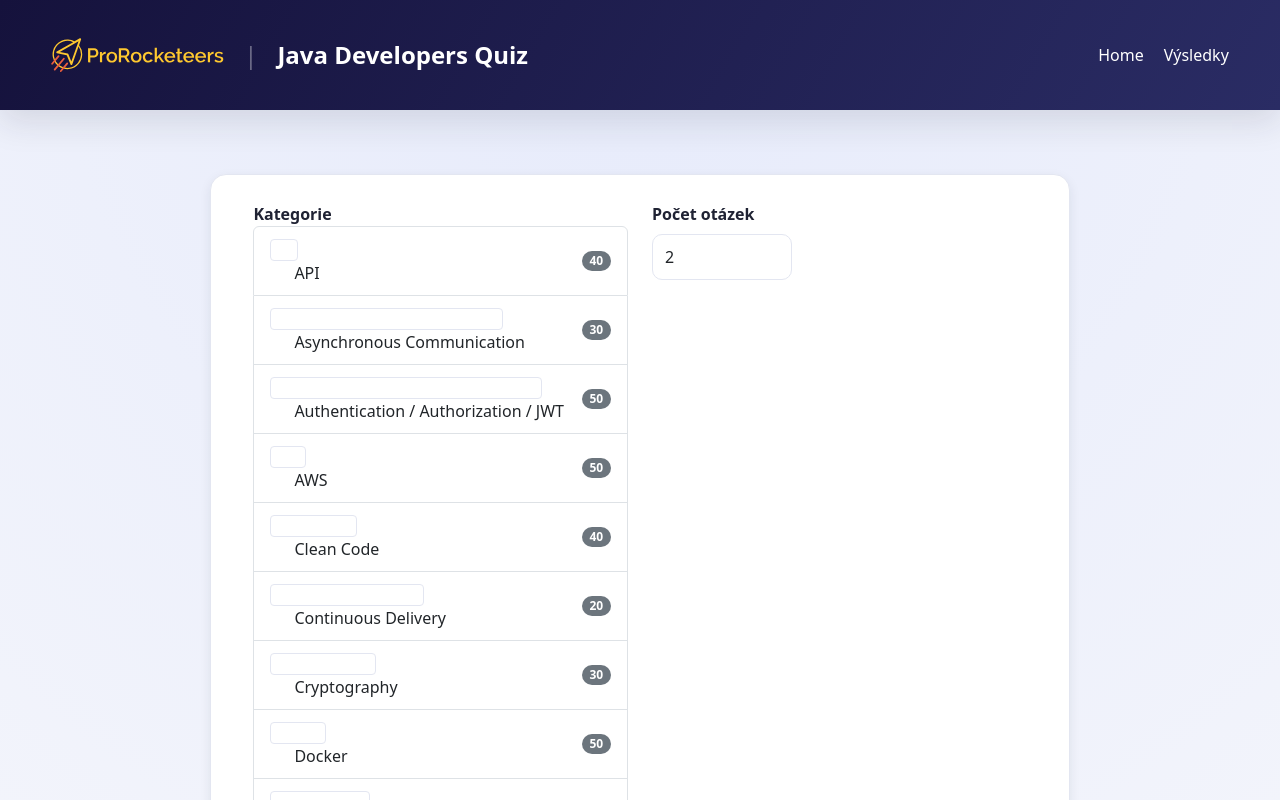
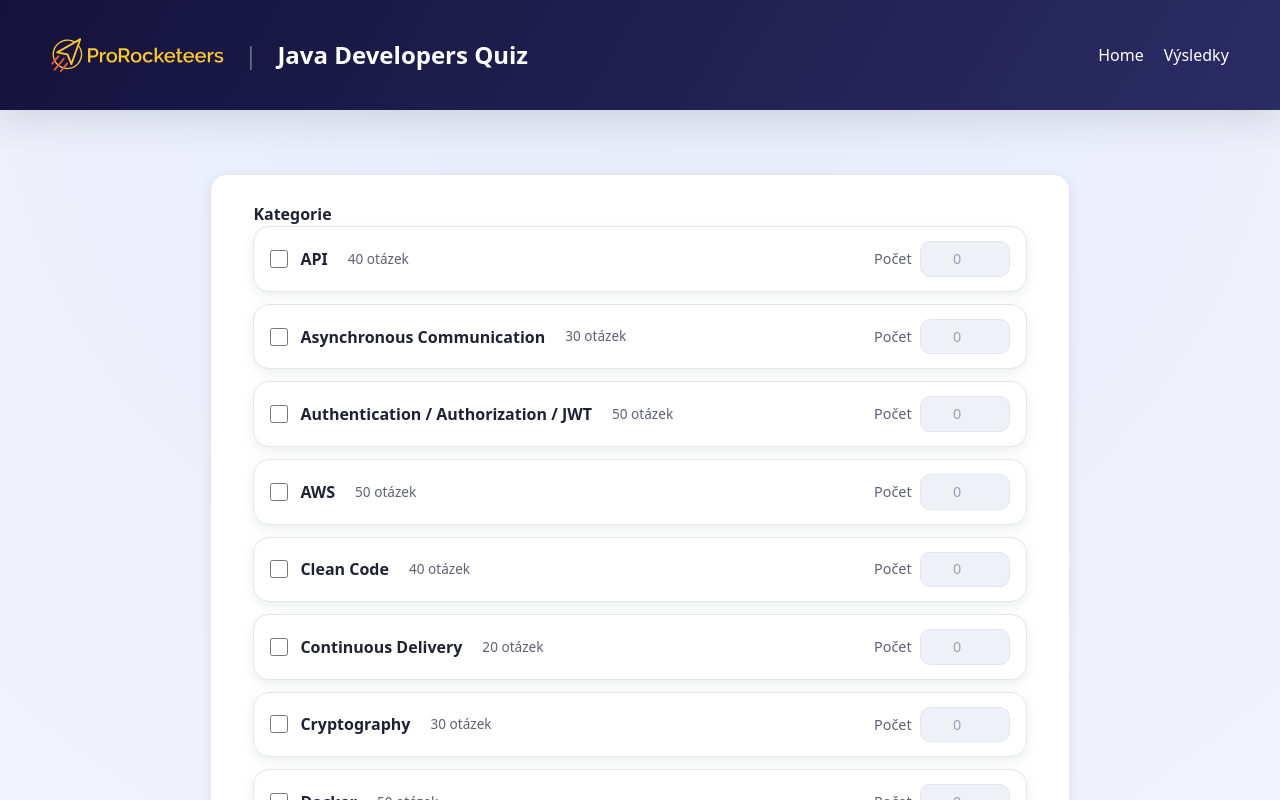
Before and after one commit to ProRocketeers/developers-quiz, a React (Vite) app: page /quiz in a window 1280 px wide. Shown: the top 800 px of the page. Built offline with nearby package versions, Linux system fonts and the light colour scheme.

Commit message:
Improve category selection and counts

```diff
--- /dev/null
+++ b/src/components/CategoryList.css
@@ -0,0 +1,91 @@
+.category-list {
+  display: flex;
+  flex-direction: column;
+  gap: 12px;
+}
+
+.category-item {
+  display: flex;
+  align-items: center;
+  justify-content: space-between;
+  gap: 16px;
+  padding: 14px 16px;
+  background: var(--color-surface);
+  border-radius: 16px;
+  border: 1px solid var(--color-border);
+  box-shadow: var(--shadow-sm);
+  transition: border-color 0.2s, box-shadow 0.2s, transform 0.2s;
+}
+
+.category-item.selected {
+  border-color: rgba(47, 91, 255, 0.45);
+  box-shadow: 0 10px 24px rgba(47, 91, 255, 0.12);
+  transform: translateY(-1px);
+}
+
+.category-info {
+  display: flex;
+  align-items: center;
+  gap: 12px;
+  font-weight: 600;
+  color: var(--color-text);
+  flex: 1;
+}
+
+.category-info input[type="checkbox"] {
+  width: 18px;
+  height: 18px;
+  border-radius: 6px;
+  border: 1px solid var(--color-border);
+  accent-color: var(--color-primary);
+}
+
+.category-name {
+  display: inline-flex;
+  align-items: center;
+}
+
+.category-meta {
+  font-size: 0.85rem;
+  color: var(--color-muted);
+  font-weight: 500;
+  margin-left: 8px;
+}
+
+.category-count {
+  display: flex;
+  align-items: center;
+  gap: 8px;
+  font-size: 0.9rem;
+  color: var(--color-muted);
+}
+
+.category-count input {
+  width: 90px;
+  padding: 6px 10px;
+  border-radius: 10px;
+  border: 1px solid var(--color-border);
+  text-align: center;
+  background: #f8f9ff;
+}
+
+.category-count input:disabled {
+  background: #f0f1f6;
+  color: #9aa0b2;
+}
+
+@media (max-width: 768px) {
+  .category-item {
+    flex-direction: column;
+    align-items: flex-start;
+  }
+
+  .category-count {
+    width: 100%;
+    justify-content: space-between;
+  }
+
+  .category-count input {
+    width: 120px;
+  }
+}
--- a/src/components/CategoryList.tsx
+++ b/src/components/CategoryList.tsx
@@ -1,11 +1,13 @@
-import { useState } from "react";
-import { Badge, Form, ListGroup } from "react-bootstrap";
+import { Form } from "react-bootstrap";
+import "./CategoryList.css";
 
 function CategoryList({
   categories,
   onSelectionChange,
   multiSelect = false,
   value,
+  categoryQuestionCounts = {},
+  onCountChange,
 }) {
   const selected = value ?? "";
 
@@ -15,6 +17,13 @@ function CategoryList({
       : [...selected, categoryName];
 
     onSelectionChange?.(newSelected);
+  };
+
+  const handleCountChange = (categoryName, val, maxCount) => {
+    const parsed = Number(val);
+    if (Number.isNaN(parsed)) return;
+    const sanitized = Math.max(0, Math.min(parsed, maxCount));
+    onCountChange?.(categoryName, sanitized);
   };
 
   const handleSelectChange = (e) => {
@@ -36,27 +45,46 @@ function CategoryList({
   }
 
   return (
-    <ListGroup>
-      {categories?.map((category) => (
-        <ListGroup.Item
-          key={category.name}
-          className="d-flex justify-content-between align-items-center"
-          action
-          onClick={() => handleToggle(category.name)}
-        >
-          <Form.Check
-            type="checkbox"
-            checked={selected.includes(category.name)}
-            onChange={() => handleToggle(category.name)}
-            label={category.name}
-            onClick={(e) => e.stopPropagation()}
-          />
-          <Badge bg="secondary" pill>
-            {category.count}
-          </Badge>
-        </ListGroup.Item>
-      ))}
-    </ListGroup>
+    <div className="category-list">
+      {categories?.map((category) => {
+        const isSelected = selected.includes(category.name);
+        const countValue = categoryQuestionCounts[category.name] ?? 0;
+
+        return (
+          <div
+            key={category.name}
+            className={`category-item ${isSelected ? "selected" : ""}`}
+          >
+            <label className="category-info">
+              <input
+                type="checkbox"
+                checked={isSelected}
+                onChange={() => handleToggle(category.name)}
+              />
+              <span className="category-name">{category.name}</span>
+              <span className="category-meta">{category.count} otázek</span>
+            </label>
+            <div className="category-count">
+              <span>Počet</span>
+              <input
+                type="number"
+                min={0}
+                max={category.count}
+                value={countValue}
+                disabled={!isSelected}
+                onChange={(e) =>
+                  handleCountChange(
+                    category.name,
+                    e.target.value,
+                    category.count,
+                  )
+                }
+              />
+            </div>
+          </div>
+        );
+      })}
+    </div>
   );
 }
 
--- a/src/components/QuizContainer.tsx
+++ b/src/components/QuizContainer.tsx
@@ -43,6 +43,7 @@ function QuizContainer() {
         settings.questionCount,
         settings.useMock,
         settings.multiSelect ? settings.selectedCategories : settings.category,
+        settings.categoryQuestionCounts ?? {},
       );
       setQuestions(loadedQuestions);
       setAnswers({});
--- a/src/components/QuizSettings.css
+++ b/src/components/QuizSettings.css
@@ -57,3 +57,15 @@
   background-color: var(--color-primary-hover);
   border-color: var(--color-primary-hover);
 }
+
+.quiz-settings .category-total {
+  margin-top: 12px;
+  padding: 10px 12px;
+  border-radius: 12px;
+  background: rgba(47, 91, 255, 0.08);
+  color: var(--color-text);
+  font-weight: 600;
+  display: inline-flex;
+  align-items: center;
+  gap: 6px;
+}
--- a/src/components/QuizSettings.tsx
+++ b/src/components/QuizSettings.tsx
@@ -29,6 +29,7 @@ function QuizSettings({
   const [inputEmail, setInputEmail] = useState(settings.email);
   const [inputName, setInputName] = useState(settings.name);
   const [errors, setErrors] = useState({ name: "", email: "" });
+  const categoryQuestionCounts = settings.categoryQuestionCounts ?? {};
 
   const validateEmail = (email: string) =>
     /^[^\s@]+@[^\s@]+\.[^\s@]+$/.test(email);
@@ -87,11 +88,53 @@ function QuizSettings({
 
   const handleCategorySelection = (selected: string | string[]) => {
     if (Array.isArray(selected)) {
-      updateSettings({ selectedCategories: selected });
+      const nextCounts = { ...categoryQuestionCounts };
+      selected.forEach((category) => {
+        if (nextCounts[category] == null) {
+          nextCounts[category] = 1;
+        }
+      });
+      Object.keys(nextCounts).forEach((category) => {
+        if (!selected.includes(category)) {
+          delete nextCounts[category];
+        }
+      });
+      const total = selected.reduce(
+        (sum, category) => sum + (nextCounts[category] ?? 0),
+        0,
+      );
+      updateSettings({
+        selectedCategories: selected,
+        categoryQuestionCounts: nextCounts,
+        questionCount: total,
+      });
     } else {
       updateSettings({ category: selected });
     }
   };
+
+  const handleCategoryCountChange = (category: string, val: number) => {
+    const sanitized = Math.max(0, Math.floor(val));
+    const nextCounts = {
+      ...categoryQuestionCounts,
+      [category]: sanitized,
+    };
+    const total = settings.selectedCategories.reduce(
+      (sum, categoryName) => sum + (nextCounts[categoryName] ?? 0),
+      0,
+    );
+    updateSettings({
+      categoryQuestionCounts: nextCounts,
+      questionCount: total,
+    });
+  };
+
+  const totalQuestions = settings.multiSelect
+    ? settings.selectedCategories.reduce(
+        (sum, category) => sum + (categoryQuestionCounts[category] ?? 0),
+        0,
+      )
+    : inputMaxQuestions;
 
   return (
     <div className="quiz-settings">
@@ -143,9 +186,17 @@ function QuizSettings({
                   ? settings.selectedCategories
                   : settings.category
               }
+              categoryQuestionCounts={categoryQuestionCounts}
+              onCountChange={handleCategoryCountChange}
             />
+            {settings.multiSelect && (
+              <div className="category-total">
+                Celkem otázek: <strong>{totalQuestions}</strong>
+              </div>
+            )}
           </div>
 
+          {!settings.multiSelect && (
             <div className="col">
               <label className="field-label">
                 Počet otázek
@@ -161,6 +212,7 @@ function QuizSettings({
                 />
               </label>
             </div>
+          )}
         </div>
         <div className="row">
           <div className="col">
--- a/src/context/QuizContext.tsx
+++ b/src/context/QuizContext.tsx
@@ -11,6 +11,7 @@ const SETTINGS_DEFAULT = {
   name: null,
   email: null,
   selectedCategories: [],
+  categoryQuestionCounts: {},
   multiSelect: true,
   thresholdForSuccess: 0.5,
   emailForCopy: "peopleandculture@prorocketeers.com"
--- a/src/services/questionService.ts
+++ b/src/services/questionService.ts
@@ -36,6 +36,7 @@ export function getQuestions(
   count: number,
   useMock = true,
   selectedCategories: string | string[] | null = null,
+  categoryQuestionCounts: Record<string, number> = {},
 ): Question[] {
   const source = useMock ? mockQuestions : realQuestions;
   let filtered = source;
@@ -46,6 +47,19 @@ export function getQuestions(
     filtered = categoryList
       ? source.filter((q) => categoryList.includes(q.category))
       : source;
+
+    const hasCategoryCounts = Object.keys(categoryQuestionCounts).length > 0;
+    if (hasCategoryCounts) {
+      const perCategory = categoryList.flatMap((category) => {
+        const available = source.filter((q) => q.category === category);
+        const desired = Math.min(
+          categoryQuestionCounts[category] ?? 0,
+          available.length,
+        );
+        return selectRandomQuestions(available as Question[], desired);
+      });
+      return shuffleArray(perCategory);
+    }
   }
   return selectRandomQuestions(filtered as Question[], count);
 }
```
Lines whose indentation alone changed are shown as unchanged.
